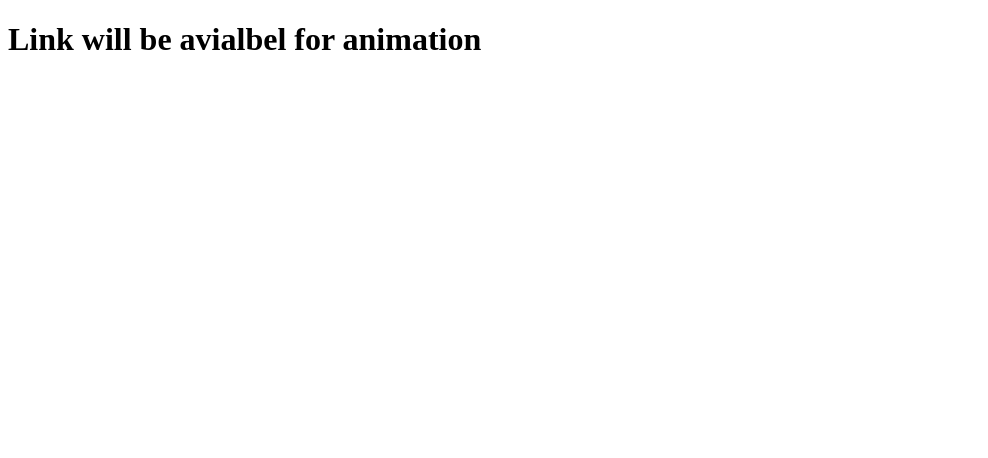
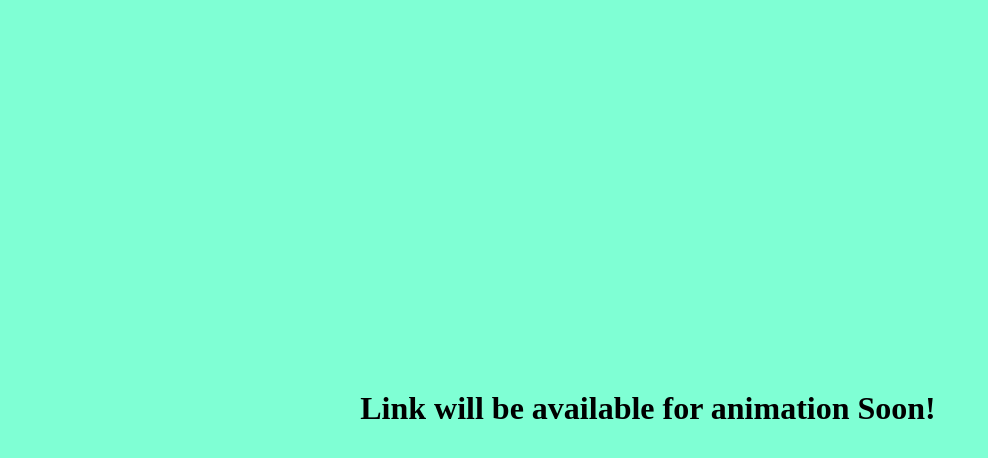
Before and after one commit to Laxman67/Animation, a plain HTML site: page index.html in a window 1280 px wide. Shown: the whole page, without its empty margins (0-988 px from the left). Drawn offline with Linux system fonts and the light colour scheme.

Commit message:
style of index file Modified

```diff
--- a/index.html
+++ b/index.html
@@ -5,8 +5,18 @@
     <meta charset="UTF-8">
     <meta name="viewport" content="width=device-width, initial-scale=1.0">
     <title>Animation </title>
+    <style>
+        body {
+            width: 100vw;
+            height: 100vh;
+            background-color: aquamarine;
+            display: flex;
+            justify-content: center;
+            align-items: center;
+        }
+    </style>
 </head>
-<h1>Link will be avialbel for animation </h1>
+<h1>Link will be available for animation Soon!</h1>
 
 
 <body>
--- a/style.css
+++ b/style.css
@@ -9,6 +9,7 @@ html,
 body {
   width: 100%;
   height: 100%;
+
 }
 
 body {
```
Also changed, not shown: pulse.html (+1 -1 lines).
